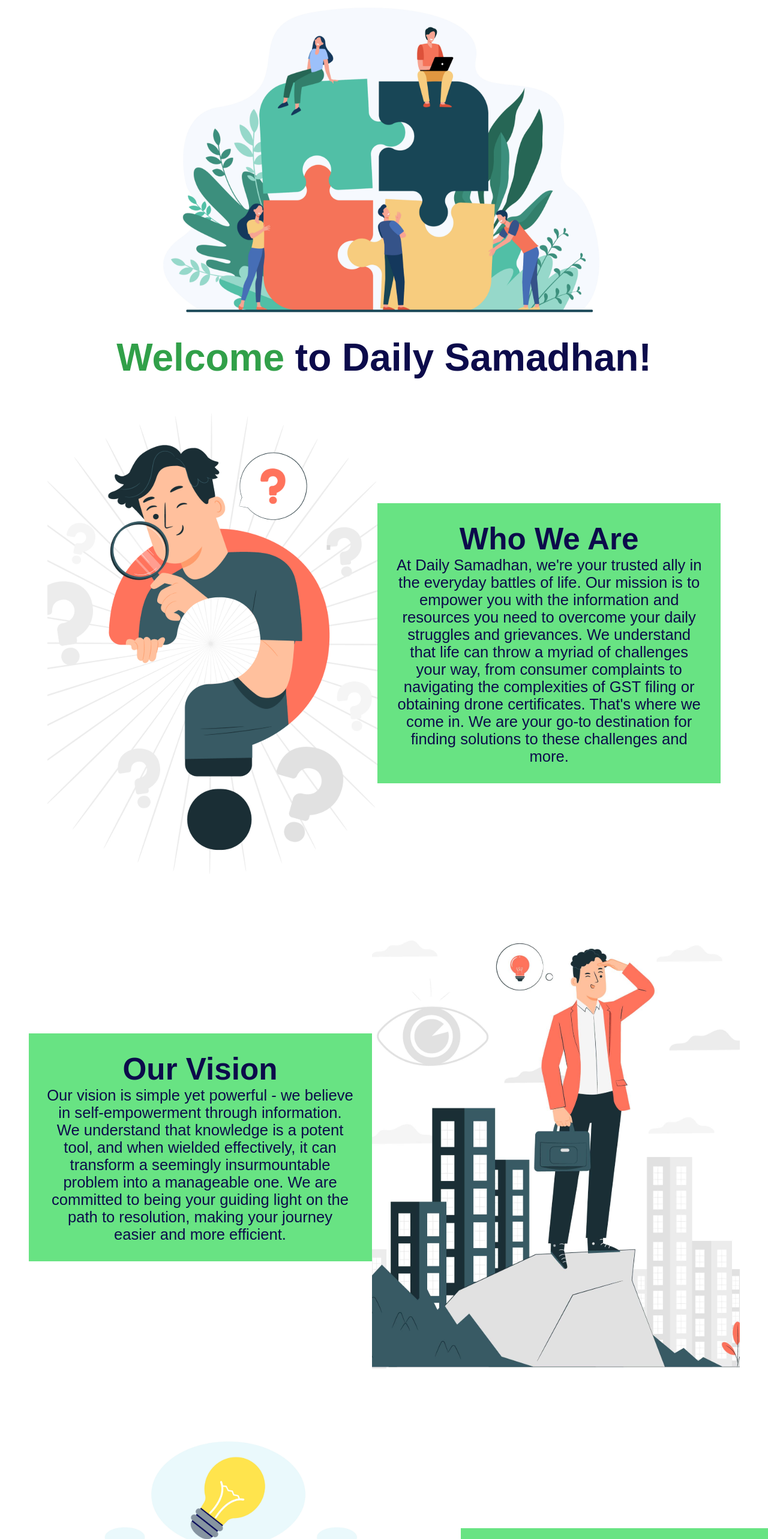
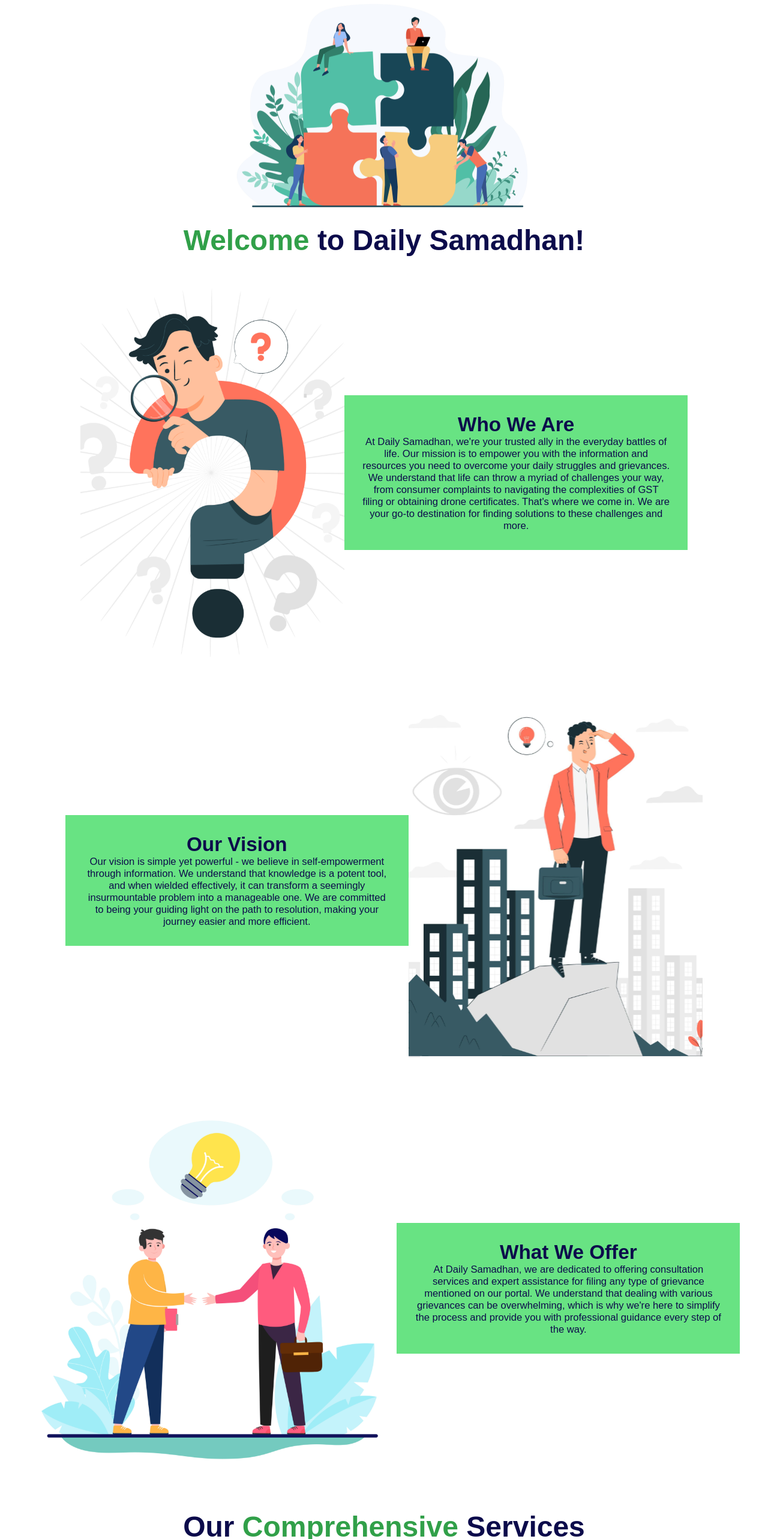
Before and after one commit to Huzaifa-Tawab/daily-samadhan--0.01, a React (Create React App) app: page /about in a window 1280 px wide. Shown: the part 234-2800 px from the top of the page at 60% size. Built offline with nearby package versions, Linux system fonts and the light colour scheme; a web font is replaced by a local one.

Commit message:
aboutuspagedone

```diff
--- a/src/pages/About/about.css
+++ b/src/pages/About/about.css
@@ -12,18 +12,18 @@
     text-align: center;
 }
 .About-hero h1{
-    font-size: 4rem;
+    font-size: 3rem;
     color: #0c0b4b;
     /* text-decoration: underline #0c0b4b; */
 }
 .About-hero> h1> span{
     color: #31A049;
-    font-size: 4rem;
+    font-size: 3rem;
     /* text-decoration: underline #31A049; */
 
 }
 .About-hero img{
-    width: 60vw;
+    width: 40vw;
 }
 .About-flex{
     margin-top: 40px;
@@ -32,10 +32,10 @@
     align-items: center;
 }
 .About-flex img{
-    height: 100vh;
+    height: 80vh;
 }
 .About-flex-content{
-    font-size: 2vw;
+    font-size: 1.3vw;
     color: #0c0b4b;
     text-align: center;
     padding: 30px;
@@ -47,16 +47,16 @@
     margin: 50px 0px;
 }
 .About-services> h1{
-    font-size: 4rem;
+    font-size: 3rem;
     color: #0c0b4b;
-    text-decoration: underline #0c0b4b;
+    /* text-decoration: underline #0c0b4b; */
 
 
 }
 .About-services> h1> span{
-    font-size: 4rem;
+    font-size: 3rem;
     color: #31A049;
-    text-decoration: underline #31A049;
+    /* text-decoration: underline #31A049; */
 }
 .About-services-flex{
     margin-top: 50px;
@@ -102,31 +102,31 @@
     padding: 40px 0;
 }
 .typography h1{
-    font-size: 4vw;
+    font-size: 3vw;
     margin-bottom: 25px;
     color: #0c0b4b;
 }
 .typography p{
-    font-size: 1.5vw;
+    font-size: 1.2vw;
     color: #0c0b4b;
 }
 .question-marks img{
-   height: 100vh;
-   padding: 30px 0px;
+   height: 60vh;
+   padding: 50px 0px;
 }
 .About-starting{
     text-align: center;
     margin-top: 50px;
 }
 .About-starting h1{
-    font-size: 4rem;
+    font-size: 3rem;
     color: #0c0b4b;
-    text-decoration: underline #0c0b4b;
+    /* text-decoration: underline #0c0b4b; */
 }
 .About-starting> h1> span{
-    font-size: 4rem;
+    font-size: 3rem;
     color: #31A049;
-    text-decoration: underline #31A049;
+    /* text-decoration: underline #31A049; */
 }
 .About-starting-box{
     background: #fff;
@@ -144,7 +144,7 @@
 }
 .About-starting-box p{
     padding: 20px 20px;
-    font-size: 1.5vw;
+    font-size: 1.3vw;
     color: #0c0b4b;
 }
 @media (max-width: 768px) {
```
